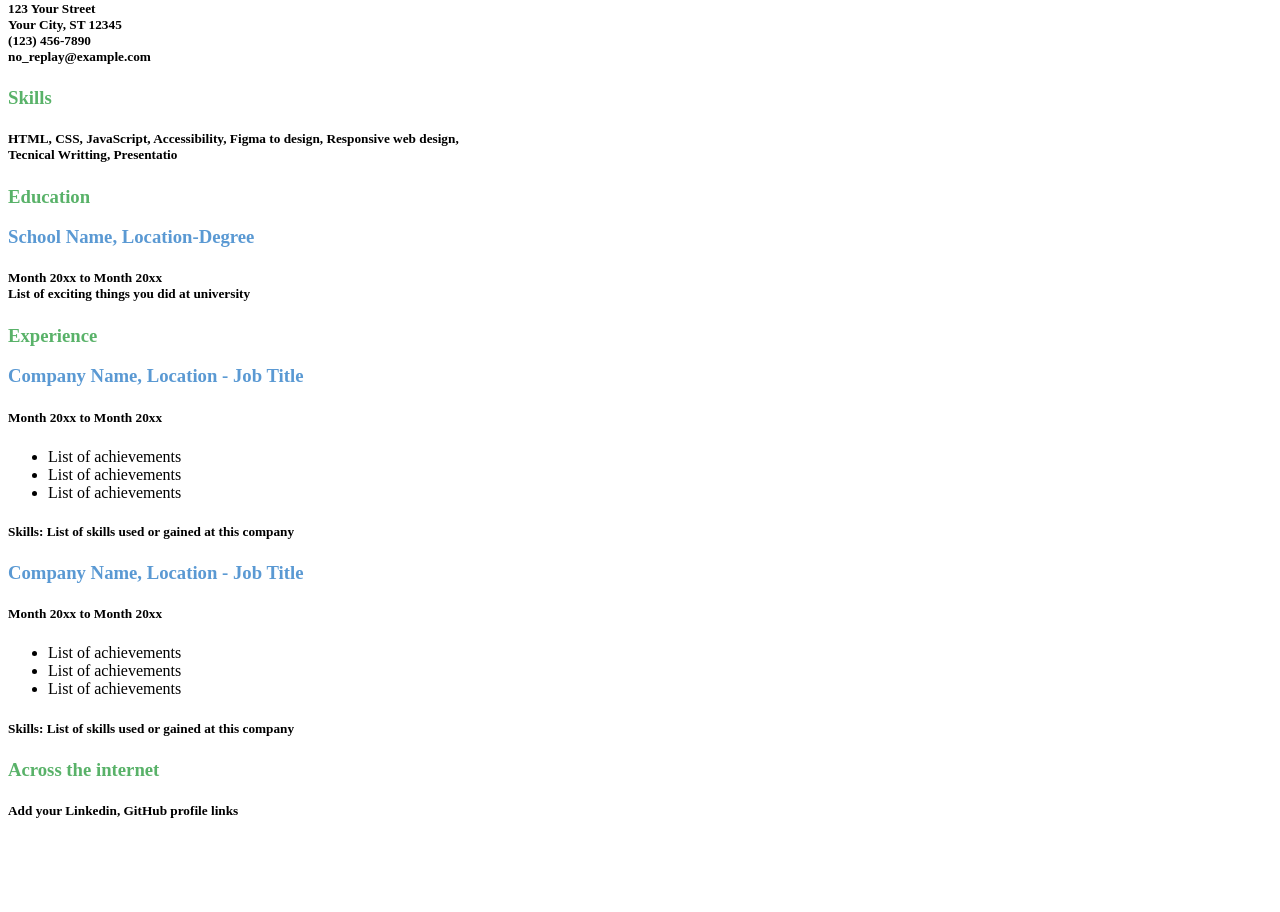
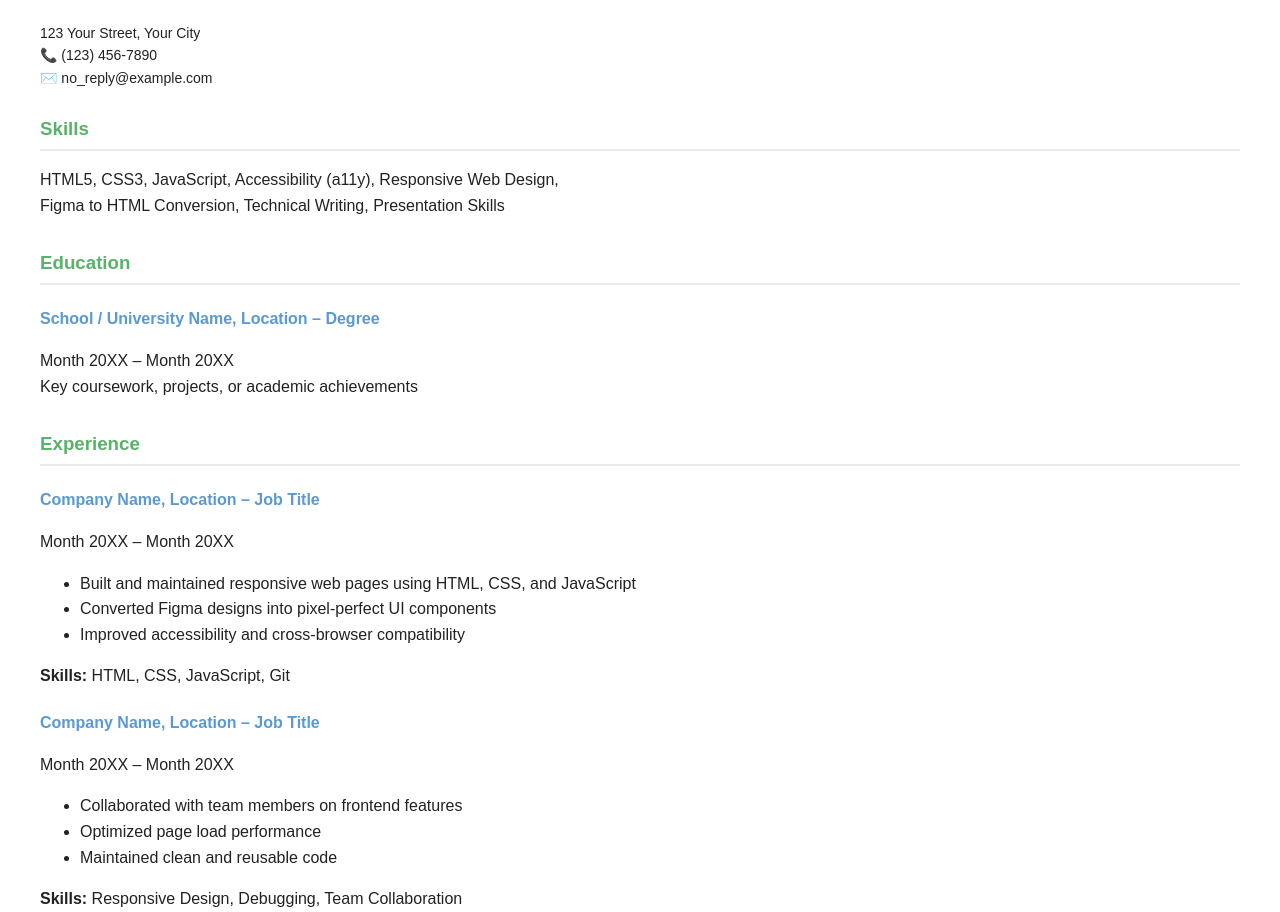
Before and after one commit to Md-Fahad-Hossain-78888/HTML-CV, a plain HTML site: page index.html in a window 1280 px wide. Shown: the part 123-1035 px from the top of the page. Before the commit the page ends 964 px from the top, so only its background shows below. Drawn offline with Linux system fonts and the light colour scheme.

Commit message:
Update index.html

```diff
--- a/index.html
+++ b/index.html
@@ -1,77 +1,137 @@
 <!DOCTYPE html>
 <html lang="en">
 <head>
-  <meta charset="UTF-8">
-  <meta name="viewport" content="width=device-width, initial-scale=1.0">
-  <meta property="og:title" content="HTML-CV" />
+  <meta charset="UTF-8" />
+  <meta name="viewport" content="width=device-width, initial-scale=1.0" />
+
+  <title>Md. Fahad Hossain | Frontend Developer</title>
+
+  <!-- Open Graph -->
+  <meta property="og:title" content="Md. Fahad Hossain - Frontend Developer CV" />
   <meta property="og:type" content="article" />
-  <meta property="og:type" content="article" />
-  <title>HTML-CV</title>
+
+  <style>
+    body {
+      font-family: Arial, Helvetica, sans-serif;
+      line-height: 1.6;
+      margin: 40px;
+      color: #222;
+    }
+
+    h1 {
+      margin-bottom: 5px;
+    }
+
+    .role {
+      color: #59b269;
+      margin-top: 0;
+    }
+
+    .contact {
+      font-size: 14px;
+      margin-bottom: 25px;
+    }
+
+    section {
+      margin-bottom: 30px;
+    }
+
+    .section-title {
+      color: #59b269;
+      border-bottom: 2px solid #eaeaea;
+      padding-bottom: 5px;
+      margin-bottom: 15px;
+    }
+
+    .sub-title {
+      color: #5a99d3;
+      margin-bottom: 5px;
+    }
+
+    ul {
+      margin-top: 8px;
+    }
+
+    footer {
+      margin-top: 40px;
+      font-size: 14px;
+    }
+
+    a {
+      color: #5a99d3;
+      text-decoration: none;
+    }
+
+    a:hover {
+      text-decoration: underline;
+    }
+  </style>
 </head>
+
 <body>
-  <div>
-    <h1>Your Name</h1>
-    <h3 style="color: #59b269;">Junior Forntend Devoloper</h3>
+
+  <header>
+    <h1>Md. Fahad Hossain</h1>
+    <h3 class="role">Junior Frontend Developer</h3>
+
+    <div class="contact">
+      123 Your Street, Your City<br />
+      📞 (123) 456-7890<br />
+      ✉️ no_reply@example.com
+    </div>
+  </header>
+
+  <section>
+    <h3 class="section-title">Skills</h3>
     <p>
-      <h5>
-        123 Your Street<br>
-        Your City, ST 12345 <br>
-        (123) 456-7890 <br>
-        no_replay@example.com
-      </h5>
+      HTML5, CSS3, JavaScript, Accessibility (a11y), Responsive Web Design,<br />
+      Figma to HTML Conversion, Technical Writing, Presentation Skills
     </p>
-  </div>
-  <div>
-    <h3 style="color: #59b269;">Skills</h3>
+  </section>
+
+  <section>
+    <h3 class="section-title">Education</h3>
+    <h4 class="sub-title">School / University Name, Location – Degree</h4>
     <p>
-      <h5>
-        HTML, CSS, JavaScript, Accessibility, Figma to design, Responsive web design,<br>
-        Tecnical Writting, Presentatio
-      </h5>
+      Month 20XX – Month 20XX<br />
+      Key coursework, projects, or academic achievements
     </p>
-  </div>
-  <div>
-    <h3 style="color: #59b269;">Education</h3>
-    <h3 style="color: #5a99d3;">School Name, Location-Degree</h3>
-    <p>
-      <h5>
-        Month 20xx to Month 20xx <br>
-        List of exciting things you did at university
-      </h5>
-    </p>
-  </div>
-  <div>
-    <h3 style="color: #59b269;">Experience</h3>
-    <h3 style="color: #5a99d3;">Company Name, Location - Job Title</h3>
-    <p>
-      <h5>
-       Month 20xx to Month 20xx
-      </h5>
+  </section>
+
+  <section>
+    <h3 class="section-title">Experience</h3>
+
+    <article>
+      <h4 class="sub-title">Company Name, Location – Job Title</h4>
+      <p>Month 20XX – Month 20XX</p>
       <ul>
-        <li>List of achievements</li>
-        <li>List of achievements</li>
-        <li>List of achievements</li>
+        <li>Built and maintained responsive web pages using HTML, CSS, and JavaScript</li>
+        <li>Converted Figma designs into pixel-perfect UI components</li>
+        <li>Improved accessibility and cross-browser compatibility</li>
       </ul>
-      <h5>Skills: List of skills used or gained at this company</h5>
-    </p>
-  </div>
-  <div>
-     <h3 style="color: #5a99d3;">Company Name, Location - Job Title</h3>
-    <p>
-      <h5>
-       Month 20xx to Month 20xx
-      </h5>
+      <p><strong>Skills:</strong> HTML, CSS, JavaScript, Git</p>
+    </article>
+
+    <article>
+      <h4 class="sub-title">Company Name, Location – Job Title</h4>
+      <p>Month 20XX – Month 20XX</p>
       <ul>
-        <li>List of achievements</li>
-        <li>List of achievements</li>
-        <li>List of achievements</li>
+        <li>Collaborated with team members on frontend features</li>
+        <li>Optimized page load performance</li>
+        <li>Maintained clean and reusable code</li>
       </ul>
-      <h5>Skills: List of skills used or gained at this company</h5>
-    </p>
-  </div>
-  <div>
-    <h3 style="color: #59b269;">Across the internet</h3>
-    <h5>Add your Linkedin, GitHub profile links</h5>
-  </div>
+      <p><strong>Skills:</strong> Responsive Design, Debugging, Team Collaboration</p>
+    </article>
+  </section>
+
+  <section>
+    <h3 class="section-title">Across the Internet</h3>
+    <footer>
+      <a href="#">LinkedIn</a> |
+      <a href="#">GitHub</a> |
+      <a href="#">Portfolio</a>
+    </footer>
+  </section>
+
 </body>
 </html>
```
